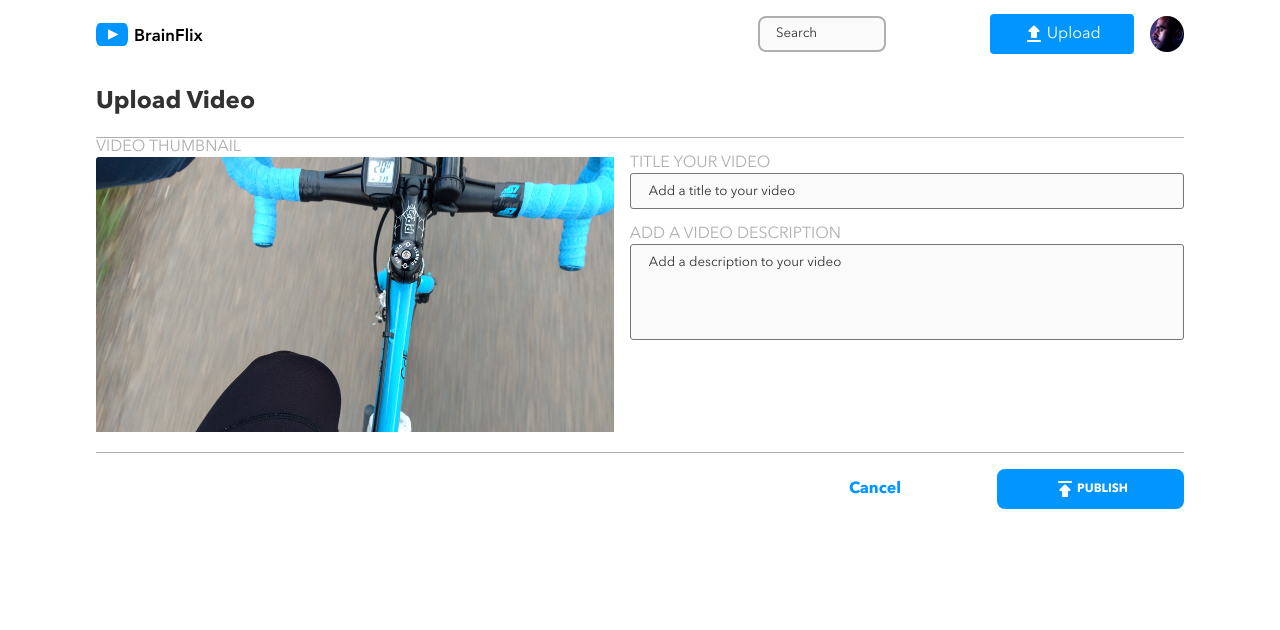
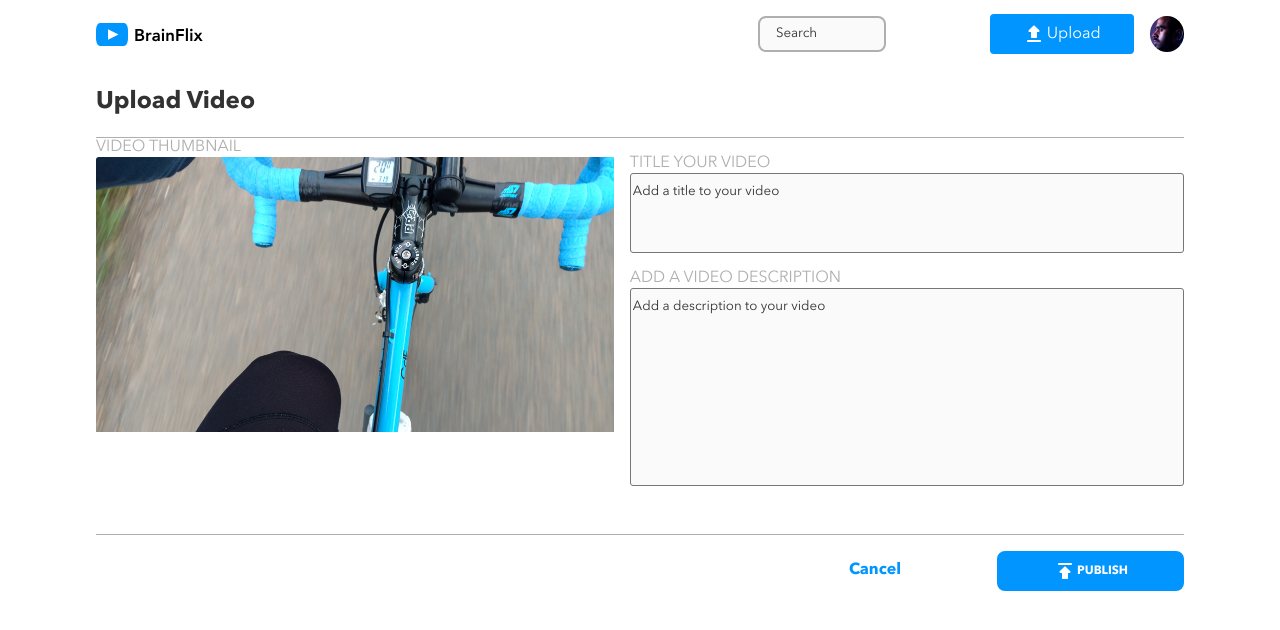
Before and after one commit to PranavPrashar/pranav-prashar-brainflix, a React (Create React App) app: page /upload in a window 1280 px wide. Shown: the top 630 px of the page. Built offline with nearby package versions, Linux system fonts and the light colour scheme.

Commit message:
Updates to UploadVideoComponent css regarding centering placeholder text and input text

```diff
--- a/src/components/UploadVideoComponent/UploadVideoComponent.js
+++ b/src/components/UploadVideoComponent/UploadVideoComponent.js
@@ -94,7 +94,7 @@ class UploadVideoComponent extends Component {
               {/* <form> */}
               <textarea
                 id="videodescription"
-                className="uploadvideocomponent__form--textarea"
+                className="uploadvideocomponent__form--textarea--description"
                 name="videodescription"
                 placeholder="Add a description to your video"
                 rows={6}
--- a/src/components/UploadVideoComponent/UploadVideoComponent.scss
+++ b/src/components/UploadVideoComponent/UploadVideoComponent.scss
@@ -81,21 +81,59 @@
       // flex-wrap: wrap;
       @include global.flexBox-row-wrap;
       width: 100%;
+      height: 8vh;
       border-radius: 3px;
       background-color: global.$alabaster;
       resize: none;
       align-items: center;
+      line-height: 15px;
+
+      @include tablet{
+        height: 10vh;
+        line-height: 2rem !important;
+      }
     }
 
 
     &--textarea::placeholder {
       @include global.flexBox-row;
       align-items: center !important;
-      padding-left: 1rem;
-      padding-top: 0.5rem;
+      // padding-left: 1rem;
+      // padding-top: 0.5rem;
       color: global.$brainflix-black;
       font-family: global.$avenirnext-regular;
+       @include tablet{
+        line-height: 2rem !important;
+       }
     }
+
+    &--textarea--description {
+      // display: flex;
+      // flex-direction: row;
+      // flex-wrap: wrap;
+      @include global.flexBox-row-wrap;
+      width: 100%;
+      // height: 10vh;
+      border-radius: 3px;
+      background-color: global.$alabaster;
+      resize: none;
+      align-items: center;
+      line-height: 2rem !important;
+
+      &::placeholder{
+        @include global.flexBox-row;
+      align-items: center !important;
+      // padding-left: 1rem;
+      // padding-top: 0.5rem;
+      color: global.$brainflix-black;
+      font-family: global.$avenirnext-regular;
+       @include tablet{
+        line-height: 2rem !important;
+       }
+      }
+    }
+
+
 
   }
 
```
